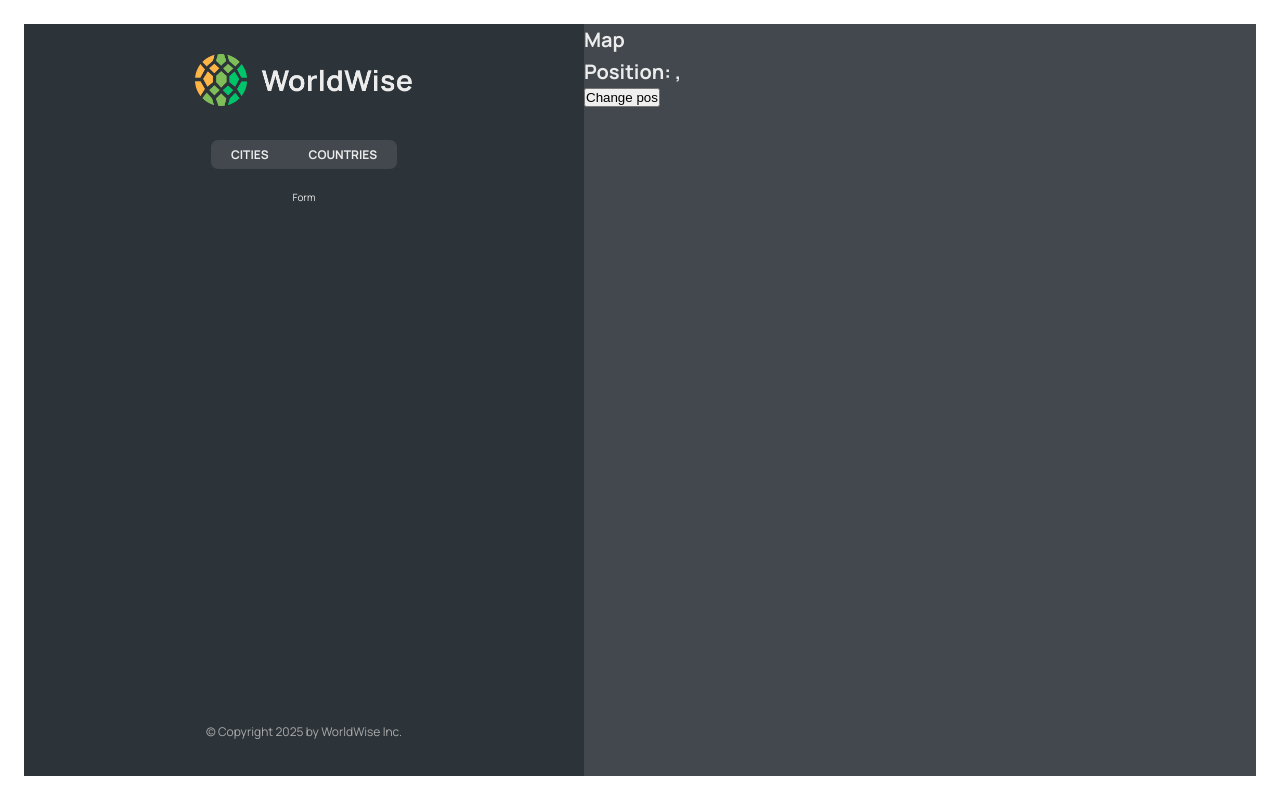
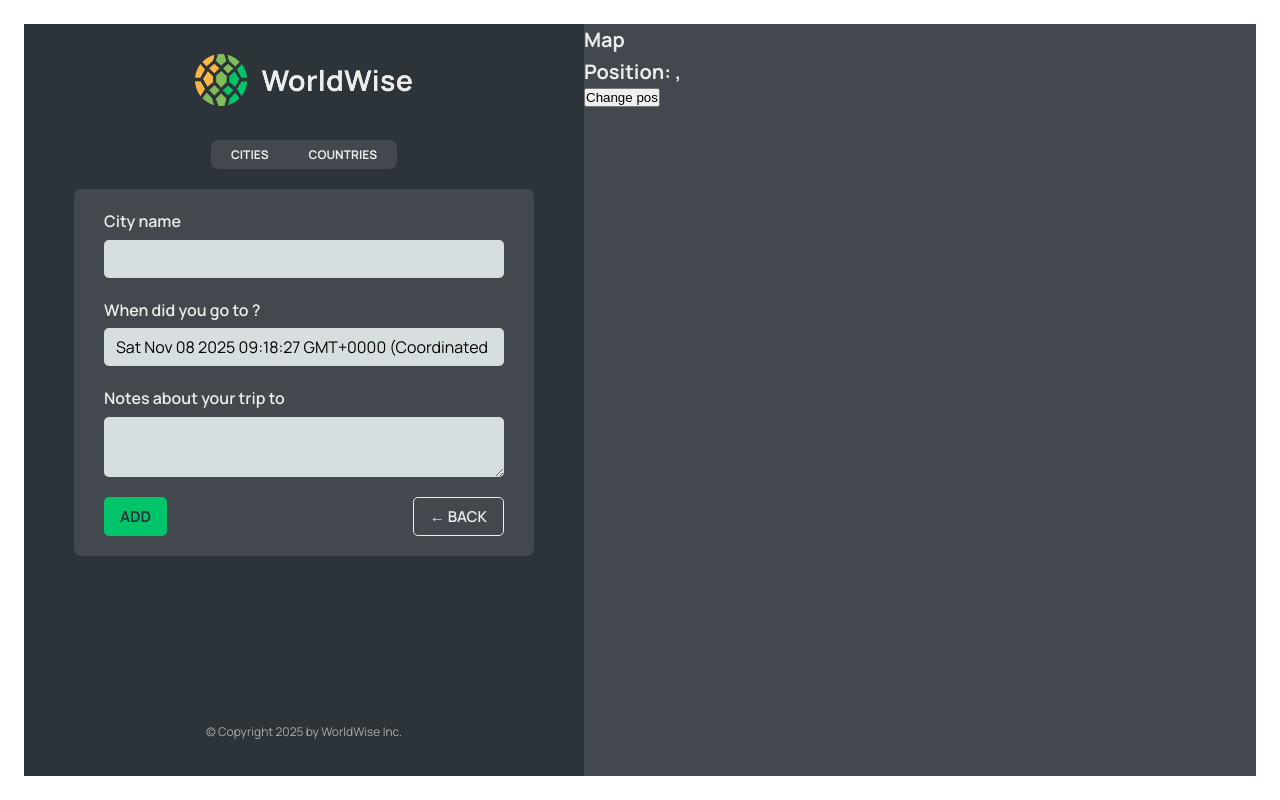
Before and after one commit to cortalo/worldwise, a React (Vite) app: page /app/form in a window 1280 px wide. Built offline with nearby package versions, Linux system fonts and the light colour scheme; data requests are answered from the project's data file.

Commit message:
programmatic navigation with useNavigate

```diff
--- a/src/App.jsx
+++ b/src/App.jsx
@@ -9,6 +9,7 @@
 import { useEffect, useState } from "react";
 import CountryList from "./components/CountryList";
 import City from "./components/City";
+import Form from "./components/Form";
 
 const BASE_URL = "http://localhost:8000";
 
@@ -36,7 +37,7 @@
           <Route path="cities" element={<CityList cities={cities} />} />
           <Route path="cities/:id" element={<City />} />
           <Route path="countries" element={<CountryList cities={cities} />} />
-          <Route path="form" element={<p>Form</p>} />
+          <Route path="form" element={<Form />} />
         </Route>
         <Route path="*" element={<PageNotFound />} />
       </Routes>
--- /dev/null
+++ b/src/components/Button.jsx
@@ -0,0 +1,11 @@
+import styles from "./Button.module.css";
+
+function Button({ children, onClick, type }) {
+  return (
+    <button onClick={onClick} className={`${styles.btn} ${styles[type]}`}>
+      {children}
+    </button>
+  );
+}
+
+export default Button;
--- a/src/components/CountryList.jsx
+++ b/src/components/CountryList.jsx
@@ -11,7 +11,7 @@
   return (
     <ul className={styles.countryList}>
       {countries.map((country) => (
-        <CountryItem country={country} />
+        <CountryItem country={country} key={country.country} />
       ))}
     </ul>
   );
--- a/src/components/Form.jsx
+++ b/src/components/Form.jsx
@@ -3,6 +3,8 @@
 import { useState } from "react";
 
 import styles from "./Form.module.css";
+import Button from "./Button";
+import { useNavigate } from "react-router-dom";
 
 export function convertToEmoji(countryCode) {
   const codePoints = countryCode
@@ -13,6 +15,8 @@
 }
 
 function Form() {
+  const navigate = useNavigate();
+
   const [cityName, setCityName] = useState("");
   const [country, setCountry] = useState("");
   const [date, setDate] = useState(new Date());
@@ -49,8 +53,16 @@
       </div>
 
       <div className={styles.buttons}>
-        <button>Add</button>
-        <button>&larr; Back</button>
+        <Button type="primary">Add</Button>
+        <Button
+          type="back"
+          onClick={(e) => {
+            e.preventDefault();
+            navigate(-1);
+          }}
+        >
+          &larr; Back
+        </Button>
       </div>
     </form>
   );
--- a/src/components/Map.jsx
+++ b/src/components/Map.jsx
@@ -1,13 +1,20 @@
-import { useSearchParams } from "react-router-dom";
+import { useNavigate, useSearchParams } from "react-router-dom";
 import styles from "./Map.module.css";
 
 function Map() {
+  const navigate = useNavigate();
+
   const [searchParams, setSearchParams] = useSearchParams();
   const lat = searchParams.get("lat");
   const lng = searchParams.get("lng");
 
   return (
-    <div className={styles.mapContainer}>
+    <div
+      className={styles.mapContainer}
+      onClick={() => {
+        navigate("form");
+      }}
+    >
       <h1>Map</h1>
       <h1>
         Position: {lat}, {lng}
```
